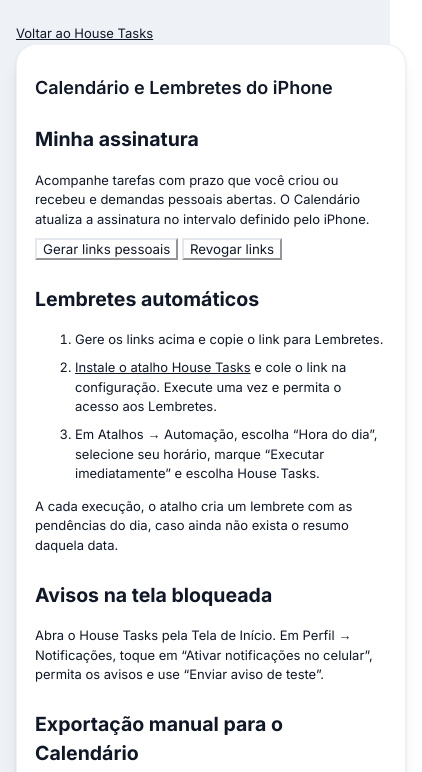
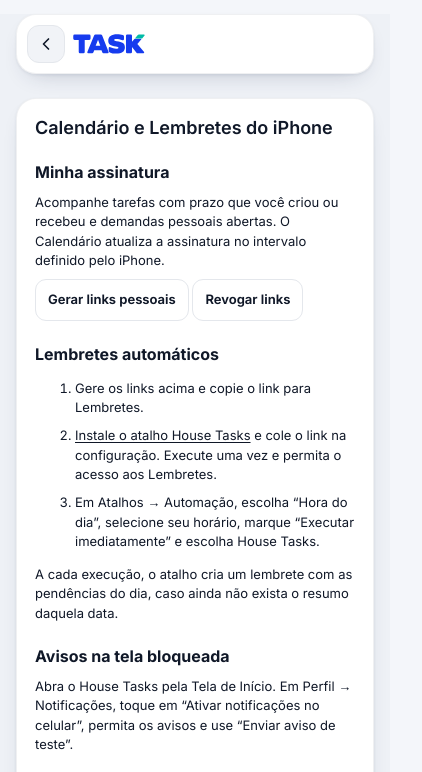
Before and after one commit to houseburgertx-beep/house-tasks-site, a plain HTML site: page iphone.html in a window 390 px wide. Shown: the top 772 px of the page, 422 px wide, since content can reach past the window. Drawn offline with Linux system fonts and the light colour scheme.

Commit message:
Add consistent back navigation to internal screens

```diff
--- a/assets/house-portal.css
+++ b/assets/house-portal.css
@@ -598,6 +598,31 @@ body:is(.house-app, .house-studio, .house-productivity) :is(h1,h2,h3,h4,p,a,butt
 }
 
 .task-wordmark { display:block; width:84px; height:auto; object-fit:contain; }
+.house-header-start { display:flex; align-items:center; gap:10px; min-width:0; }
+.house-back-link {
+  display:grid;
+  place-items:center;
+  width:40px;
+  height:40px;
+  flex:0 0 40px;
+  border:1px solid var(--portal-line);
+  border-radius:13px;
+  background:var(--portal-subtle);
+  color:var(--portal-text) !important;
+  text-decoration:none;
+  transition:background-color .18s ease, transform .18s ease, border-color .18s ease;
+}
+.house-back-link svg { width:20px; height:20px; fill:none; stroke:currentColor; stroke-width:2; stroke-linecap:round; stroke-linejoin:round; }
+.house-back-link:hover { background:var(--portal-selected); border-color:var(--portal-muted); }
+.house-back-link:active { transform:scale(.94); }
+.house-back-link:focus-visible { outline:3px solid color-mix(in srgb, var(--portal-text) 22%, transparent); outline-offset:2px; }
+.house-studio:has(#editor:not([hidden])) .studio-home-start { display:none; }
+#library-link::before { content:"←"; margin-right:6px; font-size:1.05em; }
+@media (max-width:520px) {
+  .house-header-start { gap:8px; }
+  .house-back-link { width:38px; height:38px; flex-basis:38px; border-radius:12px; }
+  .house-header-start .task-wordmark { width:72px; }
+}
 .house-app .portal-brand { flex-direction:column; align-items:flex-start; gap:3px; }
 .house-app .task-login-logo { width:132px; margin:0 auto 18px; }
 [data-house-theme="dark"] .task-wordmark { background:#fff; border-radius:5px; padding:3px 5px; box-sizing:content-box; }
--- a/iphone.html
+++ b/iphone.html
@@ -5,12 +5,18 @@
   <meta name="viewport" content="width=device-width, initial-scale=1">
   <link rel="icon" href="./favicon.svg?v=task-teal">
   <title>Calendário e Lembretes · House Tasks</title>
-  <link rel="stylesheet" href="./assets/house-portal.css?v=task-teal">
-  <script src="./assets/house-theme.js"></script>
+  <link rel="stylesheet" href="./assets/productivity.css?v=20261120-back-navigation">
+  <link rel="stylesheet" href="./assets/house-portal.css?v=20261120-back-navigation">
+  <script src="./assets/house-theme.js?v=20261120-back-navigation"></script>
 </head>
 <body class="house-productivity">
+  <header>
+    <div class="house-header-start">
+      <a class="house-back-link" href="./" aria-label="Voltar ao início"><svg viewBox="0 0 24 24" aria-hidden="true"><path d="m15 18-6-6 6-6"/></svg></a>
+      <a class="home" href="./"><img class="task-wordmark" src="./assets/task.svg" alt="TASK"></a>
+    </div>
+  </header>
   <main class="apple-guide">
-    <a href="./">Voltar ao House Tasks</a>
     <article class="surface">
       <h1>Calendário e Lembretes do iPhone</h1>
       <section id="apple-sync">
--- a/sw.js
+++ b/sw.js
@@ -1,4 +1,4 @@
-const CACHE_NAME = 'house-tasks-canonical-login-20261120';
+const CACHE_NAME = 'house-tasks-back-navigation-20261120';
 const STATIC_ASSETS = [
   '/house-tasks-site/',
   '/house-tasks-site/index.html',
```
Also changed, not shown: demands.html (+7 -2 lines), notification.html (+6 -4 lines), productivity.html (+6 -3 lines), whiteboards.html (+6 -3 lines).
